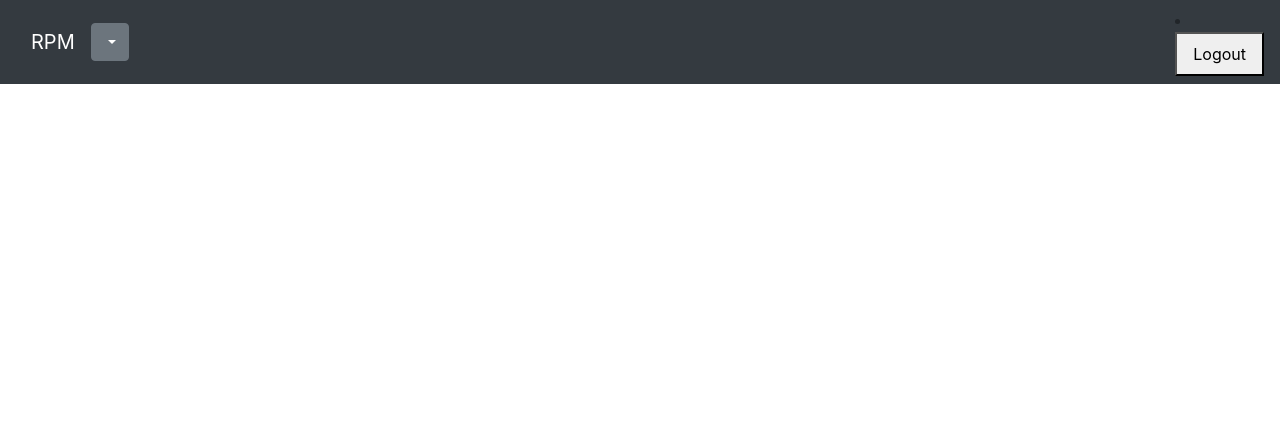
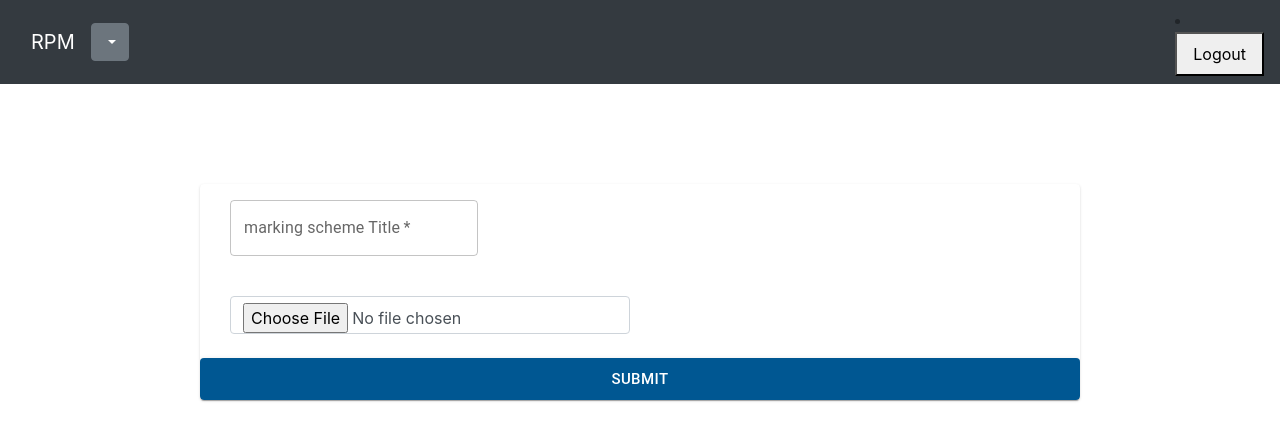
Before and after one commit to Y3S1Group33/Research-project-management-frontend, a React (Vite) app: page /admin/createSchema in a window 1280 px wide. Before the commit this address had no page. Shown: the top 440 px of the page. Built offline with nearby package versions, Linux system fonts and the light colour scheme.

Commit message:
ui fixed

```diff
--- a/src/components/App.jsx
+++ b/src/components/App.jsx
@@ -32,6 +32,7 @@ import SetPanelMembers from "../pages/staff/SetPannelMembers";
 import DisplayStudentsView from "../pages/admin/DisplayStudentsView";
 import DisplayStaffView from "../pages/admin/DisplayStaffView";
 import SignInAndSignUp from "../pages/home/SignInAndSignUp";
+import CreateMarkingSchemas from "../pages/admin/CreateMarkingSchemas";
 
 
 export default function App() {
@@ -73,6 +74,7 @@ export default function App() {
               <Route exact path="/login" element={<Login />}/>
                   <Route exact path="/admin/viewStudents" element={<DisplayStudentsView/>}/>
                   <Route exact path="/admin/viewStaff" element={<DisplayStaffView/>}/>
+                  <Route exact path="/admin/createSchema" element={<CreateMarkingSchemas/>}/>
 
               </Routes>
 
--- a/src/components/NavBar/navBar.js
+++ b/src/components/NavBar/navBar.js
@@ -177,13 +177,13 @@ let handleLogout = () =>{
                   </li>
 
                   <li className="nav-item">
-                    <a className="nav-link" aria-current="page" href="/panelMember/presentation">
+                    <a className="nav-link" aria-current="page" href="/createSubmission">
                       Create Submissions
                     </a>
                   </li>
 
                   <li className="nav-item">
-                    <a className="nav-link" aria-current="page" href="/panelMember/reference">
+                    <a className="nav-link" aria-current="page" href="/admin/createSchema">
                       Create Marking Schemas
                     </a>
                   </li>
--- a/src/pages/admin/AdminCreateSubmission.jsx
+++ b/src/pages/admin/AdminCreateSubmission.jsx
@@ -1,5 +1,5 @@
 import React, {useState} from 'react';
-import {TextField, Typography, Button, Card} from "@mui/material";
+import {TextField, Typography, Button, Card, FormGroup} from "@mui/material";
 import axios from "axios";
 const AdminCreateSubmission = () => {
 
@@ -30,6 +30,7 @@ const AdminCreateSubmission = () => {
     return (
         <div>
 
+            <FormGroup style={{marginLeft:"200px",marginRight:"200px",marginTop:"100px"}}>
             <TextField
                 onChange={(e)=>{
                     setTitle(e.target.value);
@@ -66,7 +67,8 @@ const AdminCreateSubmission = () => {
                 label={"End Date"}
                 name="endDate" />
             <br />
-            <Button onClick={postAdminSubmission} variant={"contained"} size={"large"} color={"primary"}>Create Submission</Button>
+            <Button onClick={postAdminSubmission} variant={"contained"} size={"large"}  color="primary" style={{backgroundColor:"#005792"}} >Create Submission</Button>
+            </FormGroup>
         </div>
     );
 };
--- /dev/null
+++ b/src/pages/admin/CreateMarkingSchemas.jsx
@@ -0,0 +1,33 @@
+import React, {useState} from 'react';
+import {Button, Card, FormGroup, TextField} from "@mui/material";
+import MarkingSchemaUpload from "./MarkingSchemaUpload";
+
+const CreateMarkingSchemas = () => {
+    const[title,setTitle]=useState("")
+    return (
+        <div>
+
+            <FormGroup style={{marginLeft:"200px",marginRight:"200px",marginTop:"100px"}}>
+                <Card>
+
+                <TextField
+                    onChange={(e)=>{
+                        setTitle(e.target.value);
+                    }}
+                    style={{marginLeft:"30px"}}
+                    variant="outlined"
+                    margin="normal"
+                    required
+                    label={"marking scheme Title"}
+                    name="markingSchemaTitle" />
+                <br />
+
+                <br />
+           <MarkingSchemaUpload title={title}  />
+                </Card>
+            </FormGroup>
+        </div>
+    );
+};
+
+export default CreateMarkingSchemas;
--- /dev/null
+++ b/src/pages/admin/MarkingSchemaUpload.jsx
@@ -0,0 +1,100 @@
+import React, {useState} from 'react';
+import {storage} from "../student/Firebase";
+import axios from "axios";
+import Button from "@material-ui/core/Button";
+import {FormGroup} from "@mui/material";
+
+const MarkingSchemaUpload = ({title}) => {
+    const [fileObj, setFileObj] = useState([]);
+    const [imageUrl, setImageUrl] = useState("");
+
+    const uploadData = () => {
+        console.log("working");
+        const uploadTask = storage.ref(`eshop/${fileObj.name}`).put(fileObj);
+        uploadTask.on(
+            "state_changed",
+            (snapshot) => {
+                const progressPercentage = Math.round(
+                    (snapshot.bytesTransferred / snapshot.totalBytes) * 100
+                );
+                console.log(progressPercentage);
+            },
+            (err) => {
+                console.log(err.message);
+            },
+            // title:String,
+            // submittedDate:String,
+            // submittedStudent:String,
+            // imageUrl
+            () => {
+                storage
+                    .ref(`eshop/${fileObj.name}`)
+                    .getDownloadURL()
+                    .then((res) => {
+                        console.log("imageUrl", res);
+                        axios
+                            .post("https://floating-meadow-01028.herokuapp.com/api/markingSchema", {title:title,submittedDate:new Date(),imageUrl:res})
+                            .then((response) => {
+                                console.log("Response", response.data);
+                                childToParent(res)
+                            })
+                            .catch((error) => {
+                                console.log("Error", error.response);
+                            });
+                    })
+                    .catch((err) => {
+                        console.log("Error", err);
+                    });
+                // console.log("Completed");
+            }
+        );
+    };
+
+    const uploadSingleFile = (e) => {
+        if (e && e.target.files && e.target.files[0]) {
+            setFileObj(e.target.files[0]);
+            setImageUrl(URL.createObjectURL(e.target.files[0]));
+        }
+    };
+    return (
+        <div>
+
+            <div className="AddProduct">
+                <form>
+                    <div className="AddProduct__left">
+                        <div className="AddProduct__imageContainer mb-2">
+                            {imageUrl && (
+                                <img
+                                    src={imageUrl}
+                                    alt="ProductImage"
+                                    className="AddProduct__image img-thumbnail"
+                                />
+                            )}
+                        </div>
+
+                        <div className="form-group">
+                            <label htmlFor="upload" className="AddProduct__file">
+                                <input
+                                    type="file"
+                                    id="upload"
+                                    className="form-control"
+                                    onChange={uploadSingleFile}
+                                    style={{marginLeft:"30px"}}
+                                />
+                            </label>
+                        </div>
+                    </div>
+                    {/*<input*/}
+                    {/*    type="button"*/}
+                    {/*    value="submit"*/}
+                    {/*    onClick={uploadData}*/}
+                    {/*/>*/}
+                    <Button onClick={uploadData} variant={"contained"} size={"large"} color="primary" fullWidth style={{backgroundColor:"#005792"}}>Submit</Button>
+                </form>
+            </div>
+
+        </div>
+    );
+};
+
+export default MarkingSchemaUpload;
```
Also changed, not shown: 1 other file (tests, documents, lock files or other folders).
